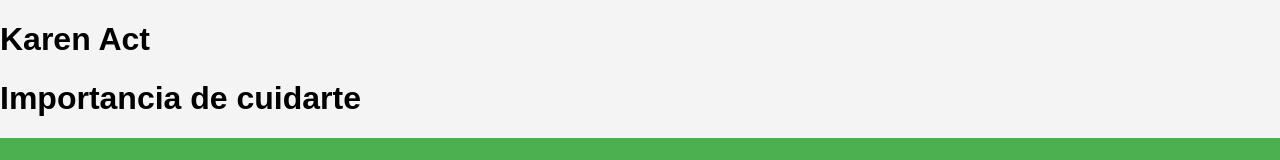
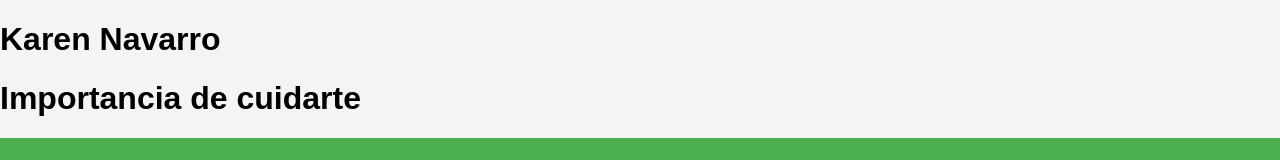
Before and after one commit to karennav/PageWebDem, a plain HTML site: page index.html in a window 1280 px wide. Shown: the top 160 px of the page. Drawn offline with Linux system fonts and the light colour scheme.

Commit message:
Se hizo otro cambio en el texto

```diff
--- a/index.html
+++ b/index.html
@@ -4,7 +4,7 @@
     <meta charset="UTF-8">
     <meta name="viewport" content="width=device-width, initial-scale=1.0">
     <title>Salud Física e IMC</title>
-    <h1> Karen Act</h1>
+    <h1> Karen Navarro</h1>
     <h1> Importancia de cuidarte</h1>
     <style>
         body {
```
